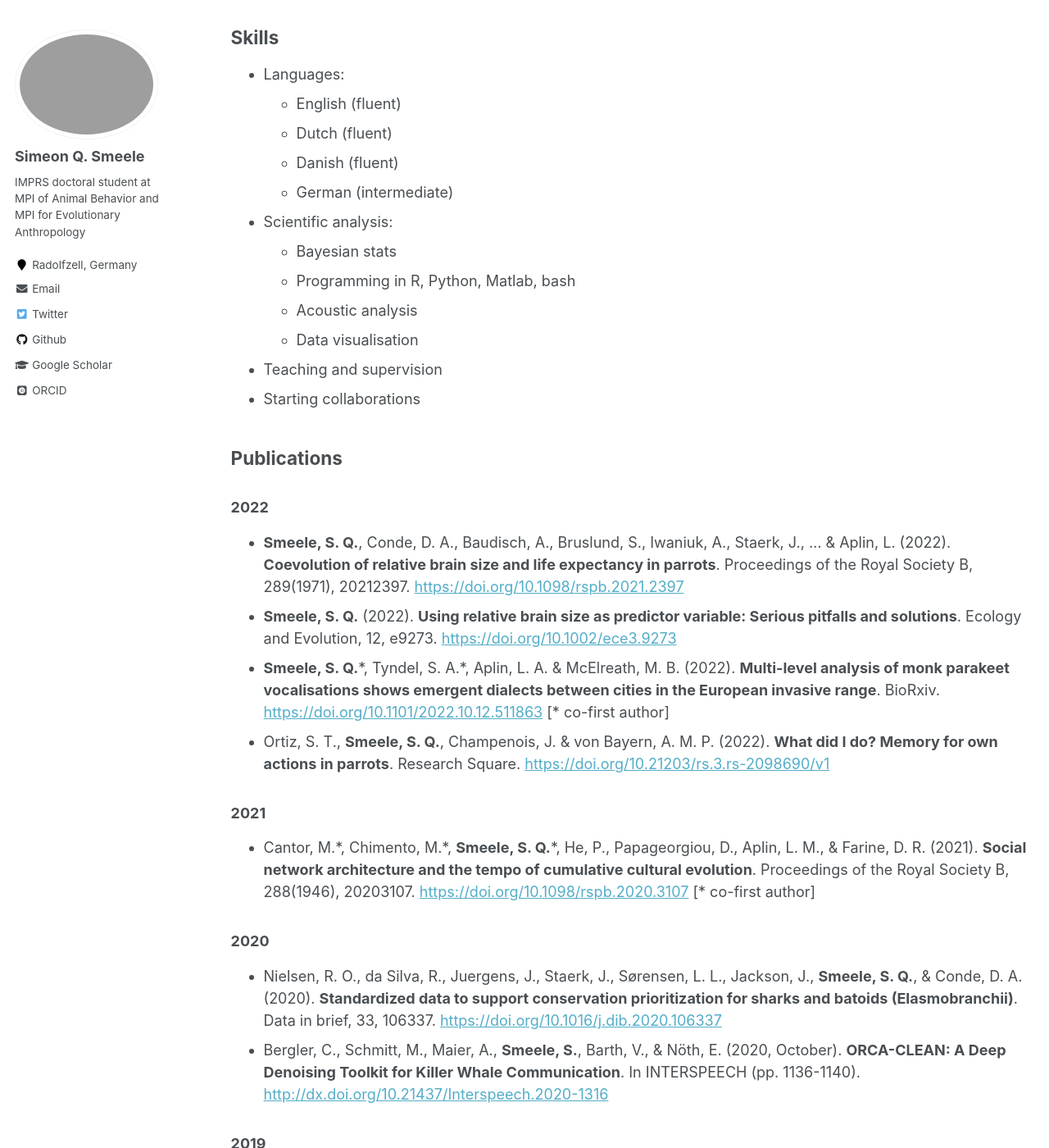
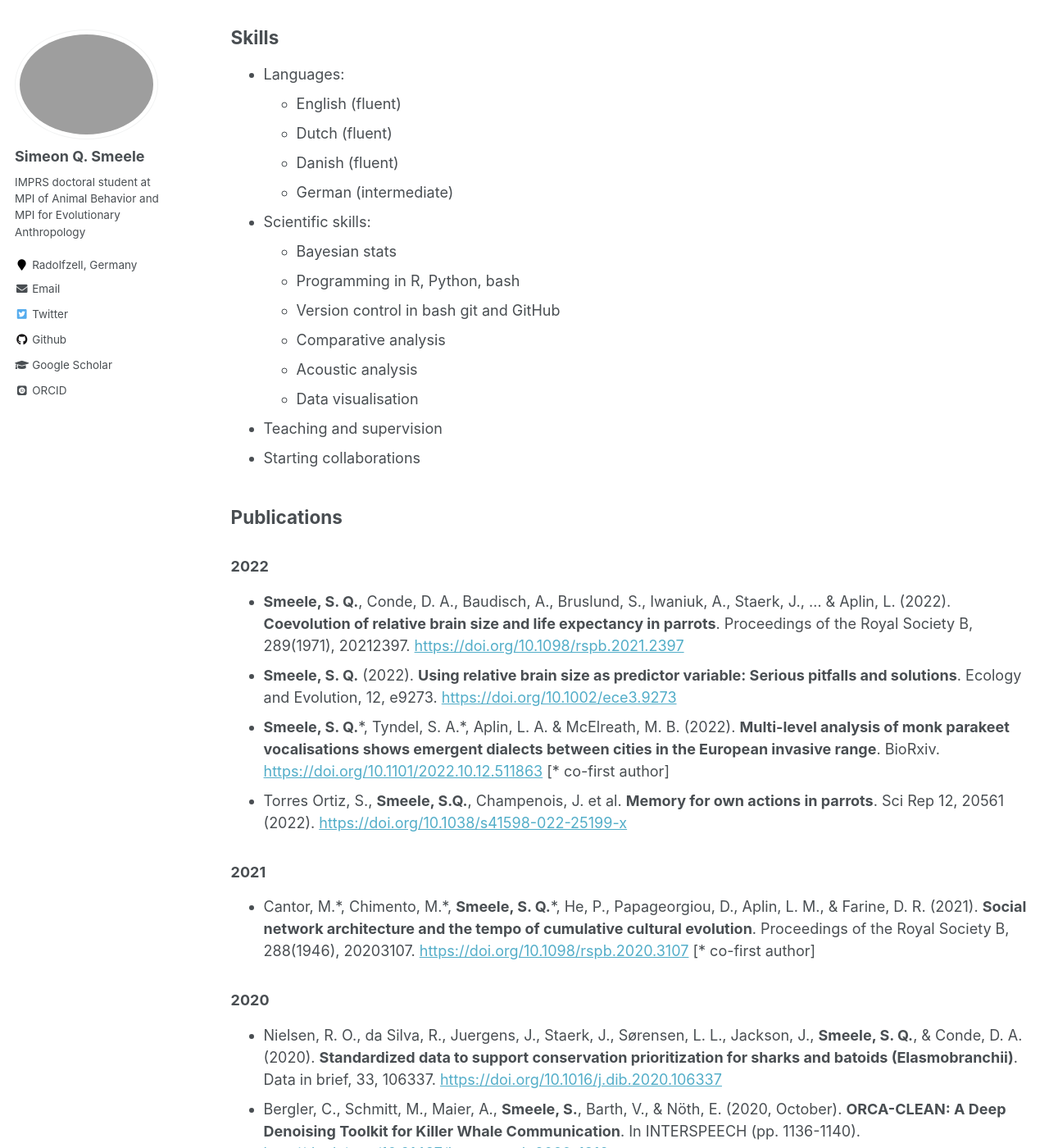
Before and after one commit to simeonqs/simeonqs.github.io, a Jekyll site: the page built from _pages/cv.md, in a window 1280 px wide and 1400 px high, scrolled down 1869 px. Shown: the whole window at 82% size. Built offline with Jekyll 4.4.1, drawn with Linux system fonts in a browser that asks for light colours; some web fonts are replaced; comment, search, counter and statistics services are not loaded.

Commit message:
Adding skills and updating publication.

```diff
--- a/_pages/cv.md
+++ b/_pages/cv.md
@@ -72,9 +72,11 @@
   * Dutch (fluent)
   * Danish (fluent)
   * German (intermediate)
-* Scientific analysis:
+* Scientific skills:
   * Bayesian stats
-  * Programming in R, Python, Matlab, bash
+  * Programming in R, Python, bash
+  * Version control in bash git and GitHub
+  * Comparative analysis
   * Acoustic analysis
   * Data visualisation
 * Teaching and supervision
@@ -95,9 +97,8 @@
 - **Smeele, S. Q.**\*, Tyndel, S. A.\*, Aplin, L. A. & McElreath, M. B. (2022). **Multi-level analysis of monk parakeet vocalisations shows emergent dialects between cities in the European invasive range**. BioRxiv. <https://doi.org/10.1101/2022.10.12.511863> [\* co-first author]
   <div class='altmetric-embed' data-doi='10.1101/2022.10.12.511863'></div>
 
-- Ortiz, S. T., **Smeele, S. Q.**, Champenois, J. & von Bayern, A. M. P. (2022). **What did I do? Memory for own actions in parrots**. Research Square. <https://doi.org/10.21203/rs.3.rs-2098690/v1>
-  <div class='altmetric-embed' data-doi='10.21203/rs.3.rs-2098690/v1'></div>
-
+- Torres Ortiz, S., **Smeele, S.Q.**, Champenois, J. et al. **Memory for own actions in parrots**. Sci Rep 12, 20561 (2022). <https://doi.org/10.1038/s41598-022-25199-x>
+  <div class='altmetric-embed' data-doi='10.1038/s41598-022-25199-x'></div>
 
 ### 2021
 
```
